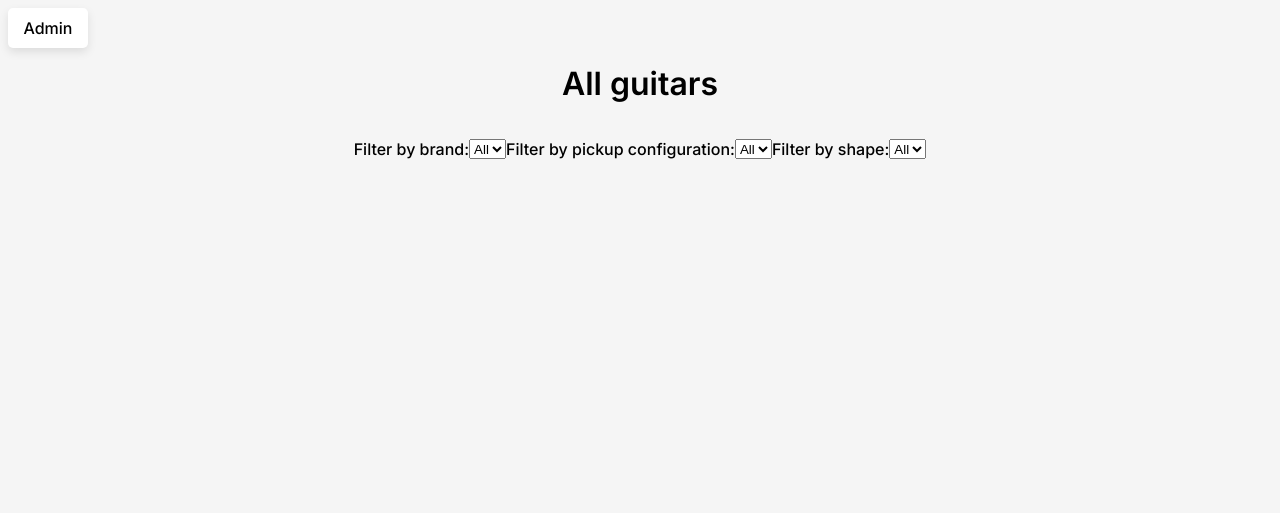
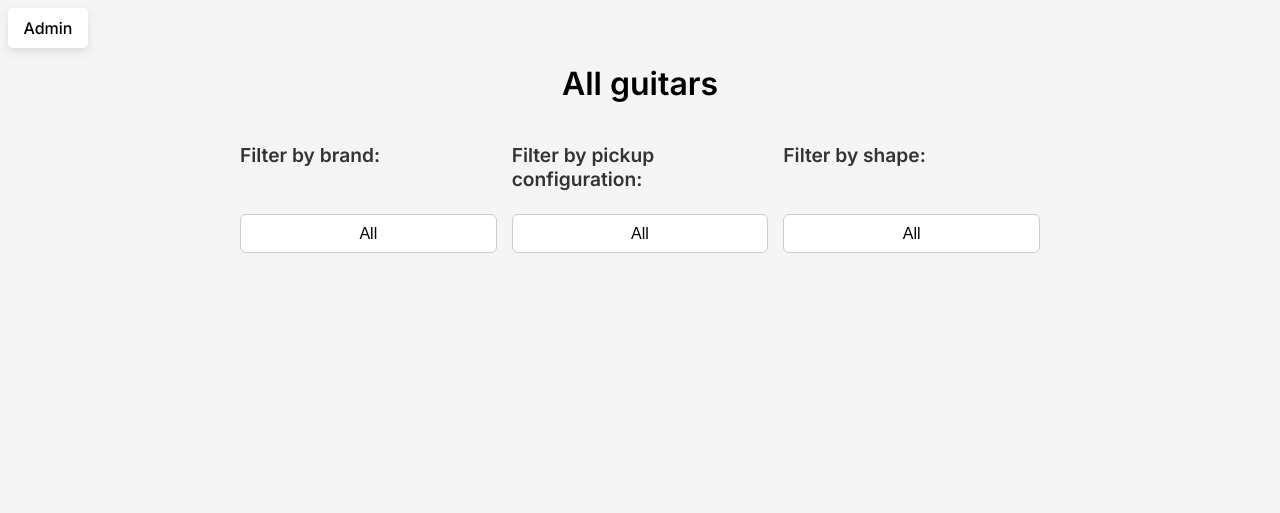
Before and after one commit to gyarab/2024_WA_INF2_chvalkovsky_python, a Django app: page / in a window 1280 px wide. Shown: the top 513 px of the page. Run offline with Django 5.2, Linux system fonts and the light colour scheme; data that the repository does not hold is empty.

Commit message:
filter styles added

```diff
--- a/content/templates/content/homepage.html
+++ b/content/templates/content/homepage.html
@@ -4,24 +4,24 @@
     <h1>All guitars</h1>
 
     <div class="filter-menu">
-        <label for="brand-filter">Filter by brand:</label>
-        <select id="brand-filter" name="brand" onchange="filterGuitars(this.value)">
+        <label class="filter-label" for="brand-filter">Filter by brand:</label>
+        <select class="filter" id="brand-filter" name="brand" onchange="filterGuitars(this.value)">
             <option value="">All</option>
             {% for brand in brands %}
                 <option value="{{ brand }}">{{ brand }}</option>
             {% endfor %}
         </select>
 
-        <label for="pickup-filter">Filter by pickup configuration:</label>
-        <select id="pickup-filter" name="pickup" onchange="filterGuitars(this.value)">
+        <label class="filter-label" for="pickup-filter">Filter by pickup configuration:</label>
+        <select class="filter" id="pickup-filter" name="pickup" onchange="filterGuitars(this.value)">
             <option value="">All</option>
             {% for pickup in pickups %}
                 <option value="{{ pickup }}">{{ pickup }}</option>
             {% endfor %}
         </select>
 
-        <label for="shape-filter" >Filter by shape:</label>
-        <select id="shape-filter" name="shape" onchange="filterGuitars(this.value)">
+        <label class="filter-label" for="shape-filter" >Filter by shape:</label>
+        <select class="filter" id="shape-filter" name="shape" onchange="filterGuitars(this.value)">
             <option value="">All</option>
             {% for shape in shapes %}
                 <option value="{{ shape }}">{{ shape }}</option>
--- a/static/css/homepage.css
+++ b/static/css/homepage.css
@@ -11,15 +11,55 @@
   grid-gap: 5rem;
 }
 .filter-menu {
-  display: flex;
+  display: grid;
+  grid-template-columns: repeat(3, 1fr);
+  grid-template-rows: repeat(2, auto);
+  grid-auto-flow: column;
+  gap: 15px;
   justify-content: center;
-  align-items: space-between;
-  margin: 0 auto;
+  margin: 20px auto;
   padding: 20px;
+  max-width: 800px;
+  position: relative;
 }
+
+.filter-label {
+  display: block;
+  font-size: 1.2rem;
+  font-weight: bold;
+  margin-bottom: 8px;
+  color: #333;
+}
+
 .filter {
-  margin: 3rem;
+  width: 100%;
+  padding: 10px;
+  font-size: 1rem;
+  border: 1px solid #ccc;
+  border-radius: 6px;
+  background-color: white;
+  appearance: none; /* Removes default OS styles (Mac 3D effect) */
+  -webkit-appearance: none; /* Safari */
+  -moz-appearance: none; /* Firefox */
+  text-align: center;
 }
+
+.filter:hover,
+.filter:focus {
+  border-color: black;
+  outline: none;
+  background-color: #f8f9fa;
+  cursor: pointer;
+}
+.filter::after {
+  content: "▼";
+  position: absolute;
+  right: 10px;
+  top: 50%;
+  transform: translateY(-50%);
+  pointer-events: none;
+}
+
 .guitar-preview {
   justify-content: center;
   align-items: center;
```
